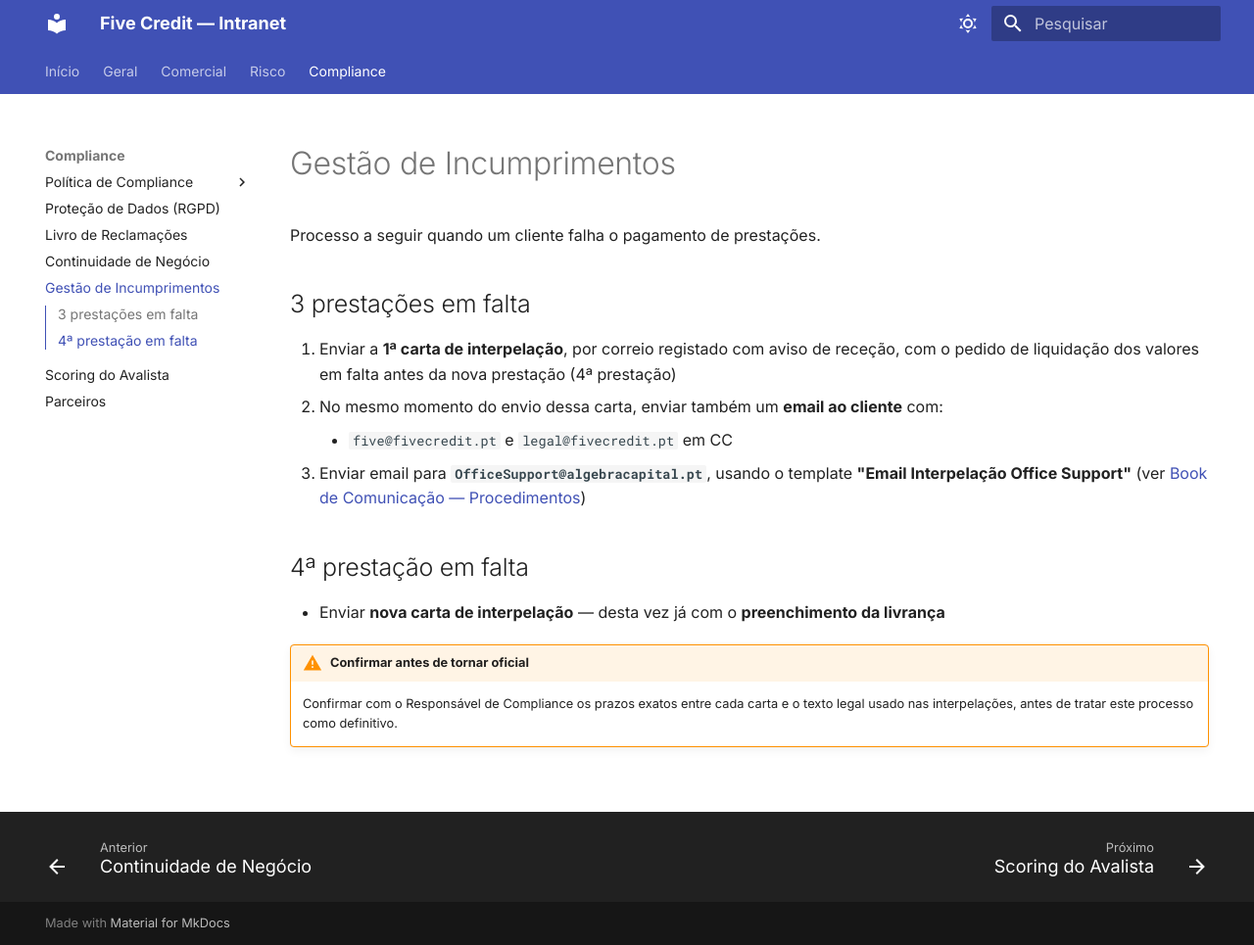
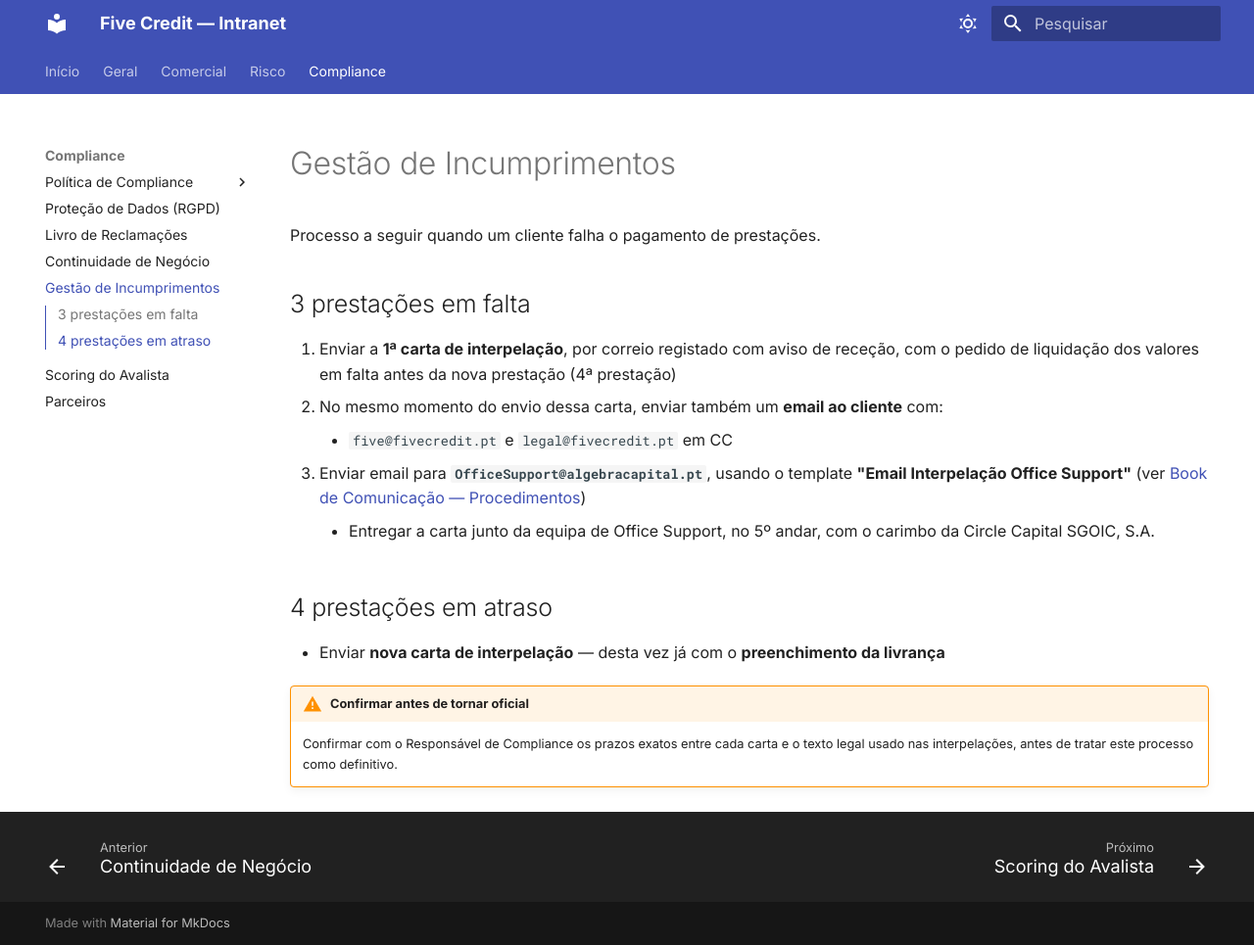
Before and after one commit to lxpartners/intranet_FiveCredit, an MkDocs documentation site: the page built from docs/compliance/gestao-incumprimentos.md, in a window 1280 px wide and 965 px high. Shown: the whole window at 98% size. Built offline with MkDocs 1.6.1 and Material for MkDocs 9.7.7, drawn with Linux system fonts in a browser that asks for light colours.

Commit message:
Atualiza gestao de incumprimentos

```diff
--- a/docs/compliance/gestao-incumprimentos.md
+++ b/docs/compliance/gestao-incumprimentos.md
@@ -10,8 +10,10 @@ Processo a seguir quando um cliente falha o pagamento de prestações.
     - `five@fivecredit.pt` e `legal@fivecredit.pt` em CC
 3. Enviar email para **`OfficeSupport@algebracapital.pt`**, usando o template **"Email Interpelação Office
    Support"** (ver [Book de Comunicação — Procedimentos](../book-comunicacao/procedimentos.md))
+    - Entregar a carta junto da equipa de Office Support, no 5º andar, com o carimbo da Circle Capital
+      SGOIC, S.A.
 
-## 4ª prestação em falta
+## 4 prestações em atraso
 
 - Enviar **nova carta de interpelação** — desta vez já com o **preenchimento da livrança**
 
```
